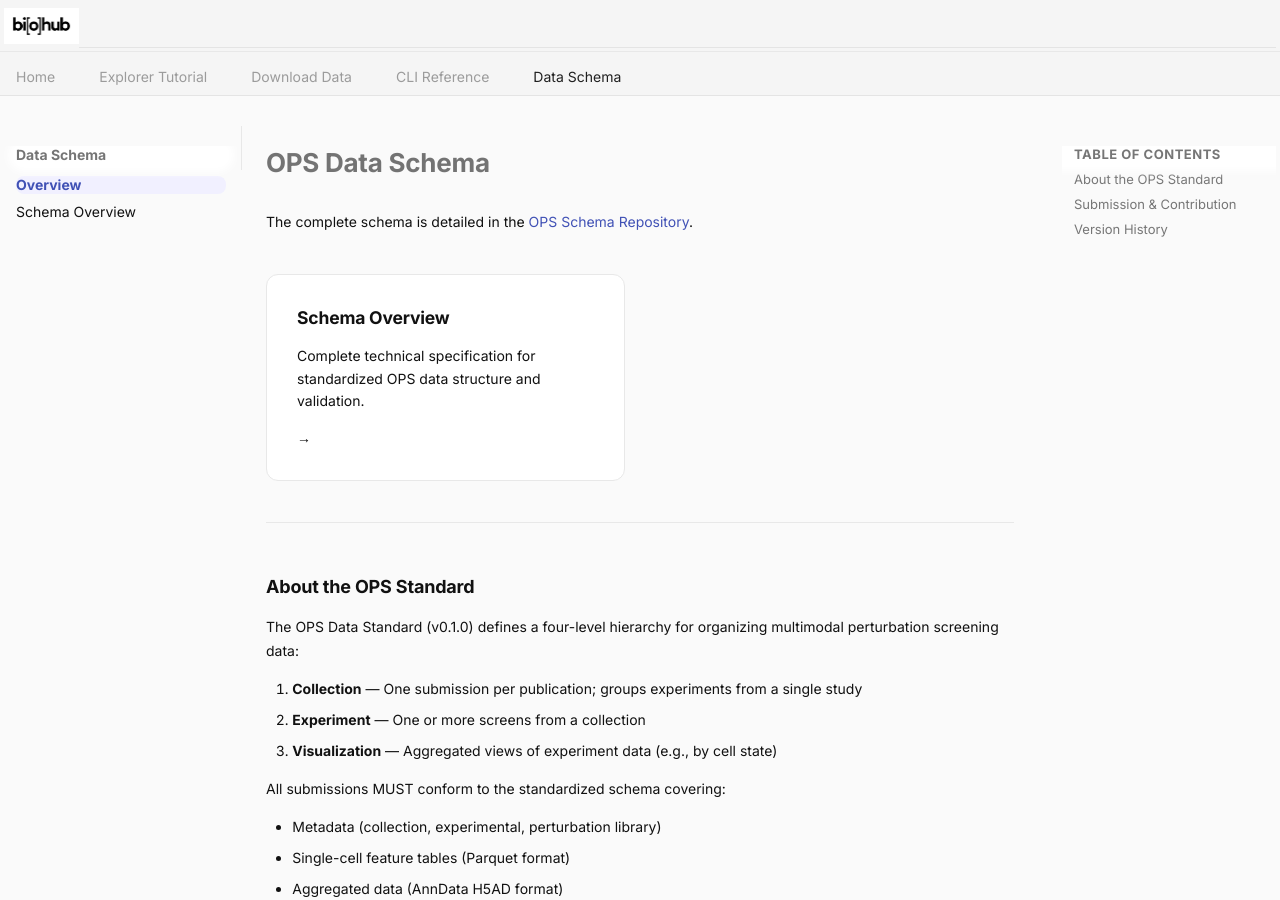
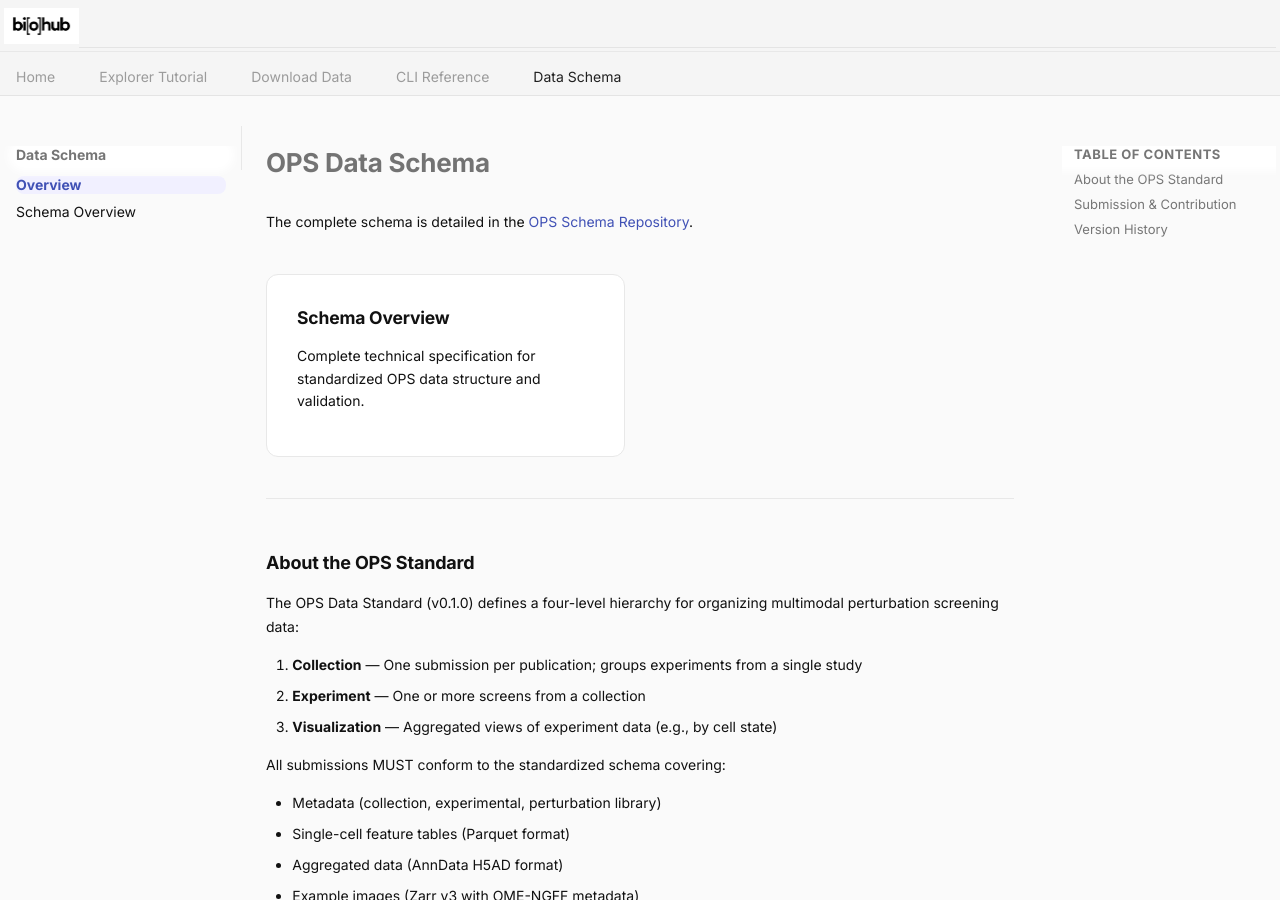
Before and after one commit to chanzuckerberg/ops-schema, an MkDocs documentation site: the page built from docs/schema/index.md, in a window 1280 px wide and 900 px high. Built offline with MkDocs 1.6.1 and Material for MkDocs 9.7.7, drawn with Linux system fonts in a browser that asks for light colours; comment, search, counter and statistics services are not loaded.

Commit message:
Update index.md

```diff
--- a/docs/schema/index.md
+++ b/docs/schema/index.md
@@ -10,8 +10,6 @@ The complete schema is detailed in the [OPS Schema Repository](https://github.co
     <p class="tile-tagline">
       Complete technical specification for standardized OPS data structure and validation.
     </p>
-
-    <div class="tile-arrow">→</div>
   </a>
 
 </div>
```
